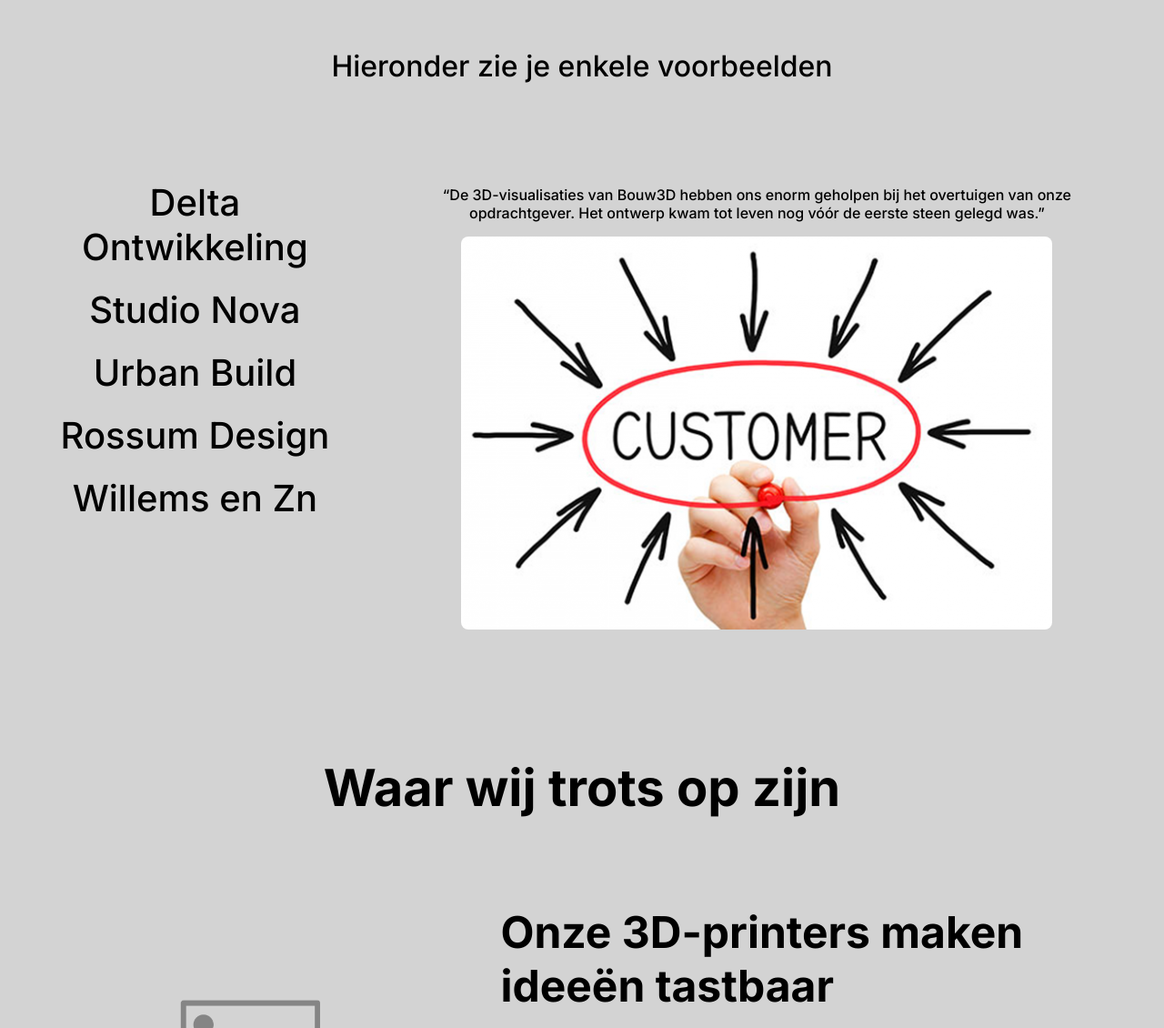
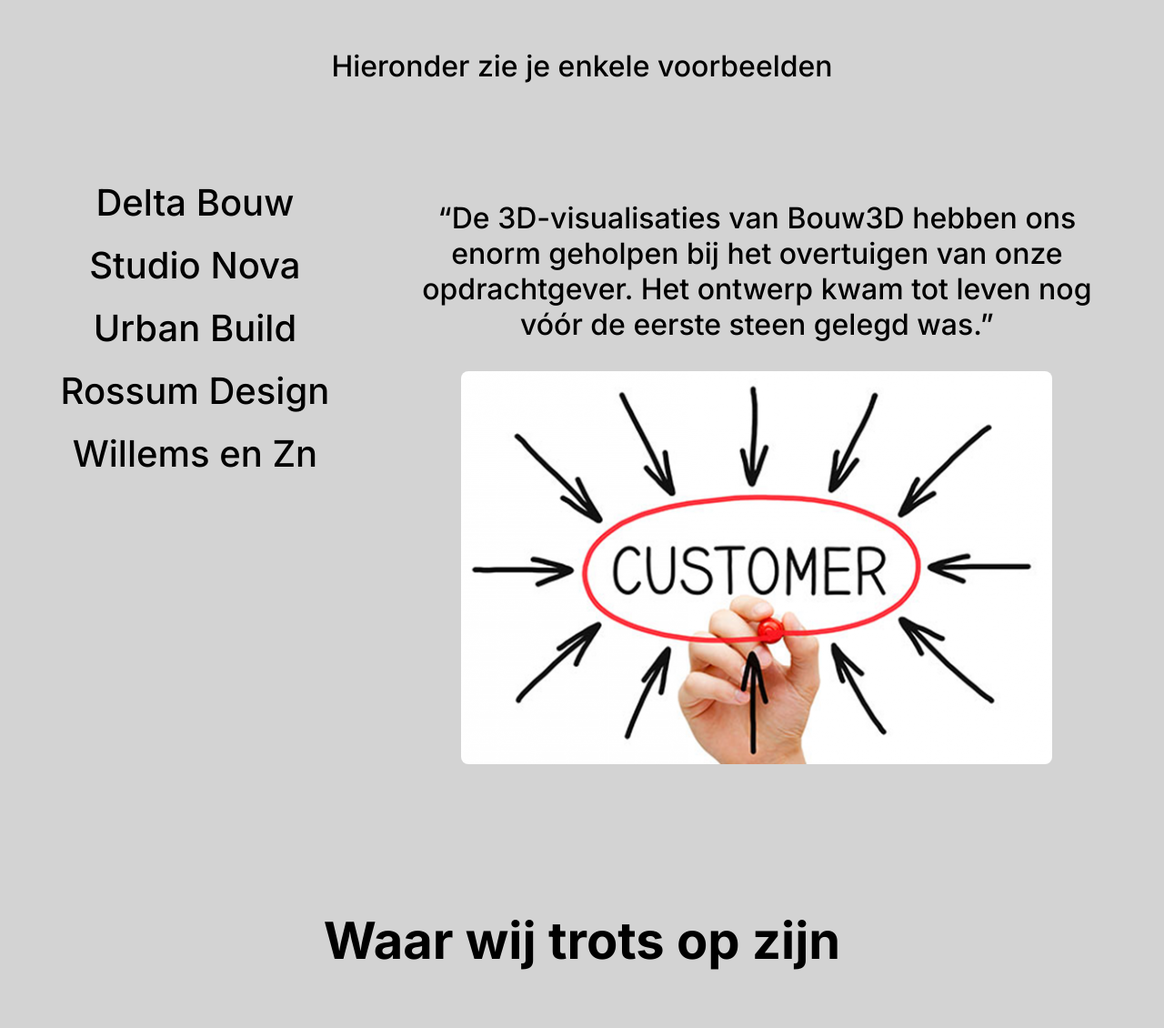
Before and after one commit to MarkPrins18/code-conquer-printwebsite, a PHP site: page / in a window 1280 px wide. Shown: the part 788-1918 px from the top of the page at 91% size. Run offline with PHP 8.4, Linux system fonts and the light colour scheme.

Commit message:
fixed html

```diff
--- a/index.php
+++ b/index.php
@@ -35,10 +35,11 @@
         <!--reevaluate this section because of the Div use.-->
         <!--section added for semantic-->
         <div class="example-container p-1 m-1">
-          <!--Important! change example-container to global.css and implement border-->
           <div class="upper-content">
             <!--div to ensure the layout stays consistent-->
-            <h1 class="title">Voorbeelden van klanten</h1>
+            <h1 class="fs-2 text-center accent-color">
+              Voorbeelden van klanten
+            </h1>
             <h2>Wij maken precieze onderdelen</h2>
             <p class="fs-2 text-center">Hieronder zie je enkele voorbeelden</p>
             <div class="p-2"></div>
@@ -49,15 +50,13 @@
             <!--div to set list and content next to eachother-->
             <ul class="select-example">
               <!--Media qeury-->
-              <li class="list-item" data-content="example-1">
-                Delta Ontwikkeling
-              </li>
+              <li class="list-item" data-content="example-1">Delta Bouw</li>
               <li class="list-item" data-content="example-2">Studio Nova</li>
               <li class="list-item" data-content="example-3">Urban Build</li>
               <li class="list-item" data-content="example-4">Rossum Design</li>
               <li class="list-item" data-content="example-5">Willems en Zn</li>
             </ul>
-            <div class="content">
+            <div class="content fs-2">
               <article id="example-1" class="content-item">
                 <blockquote>
                   “De 3D-visualisaties van Bouw3D hebben ons enorm geholpen bij
```
